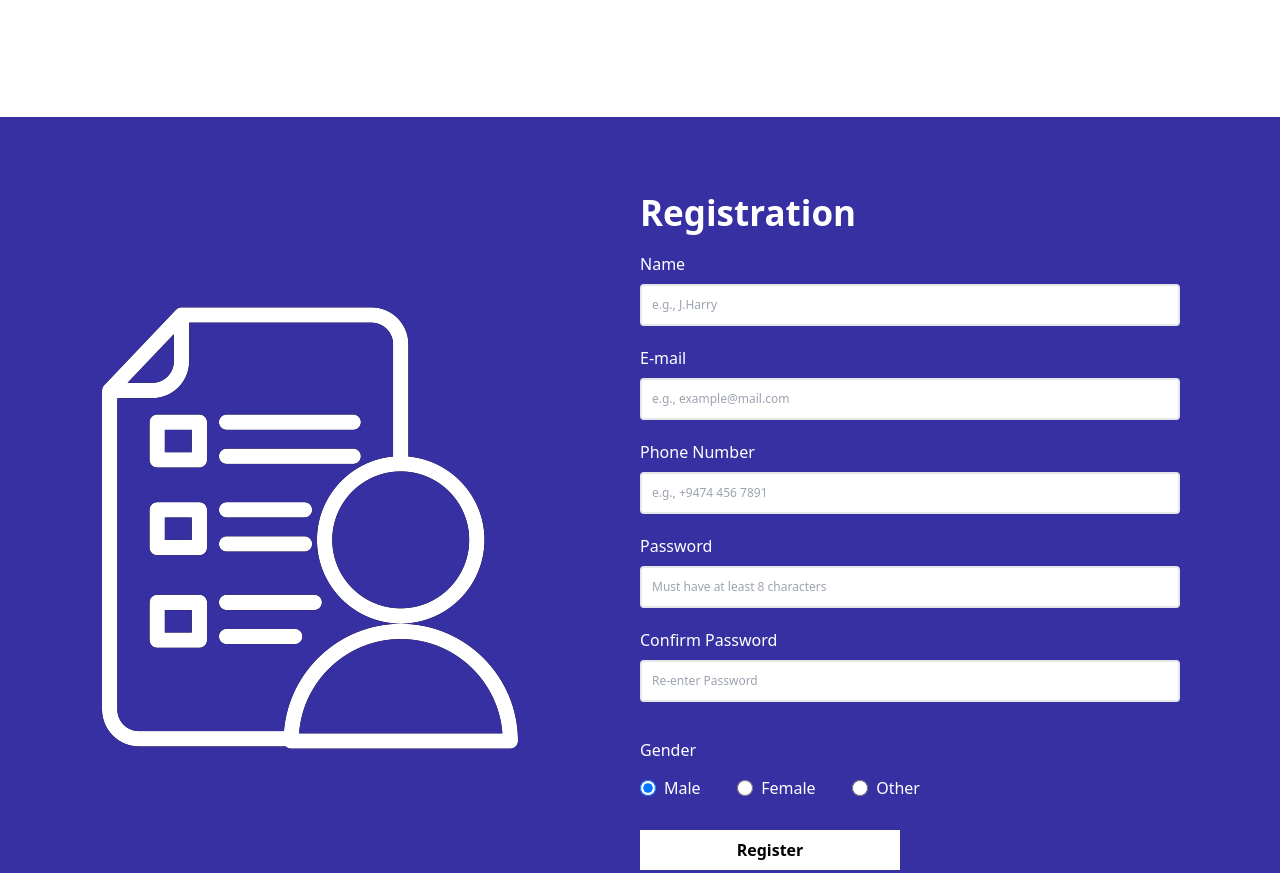
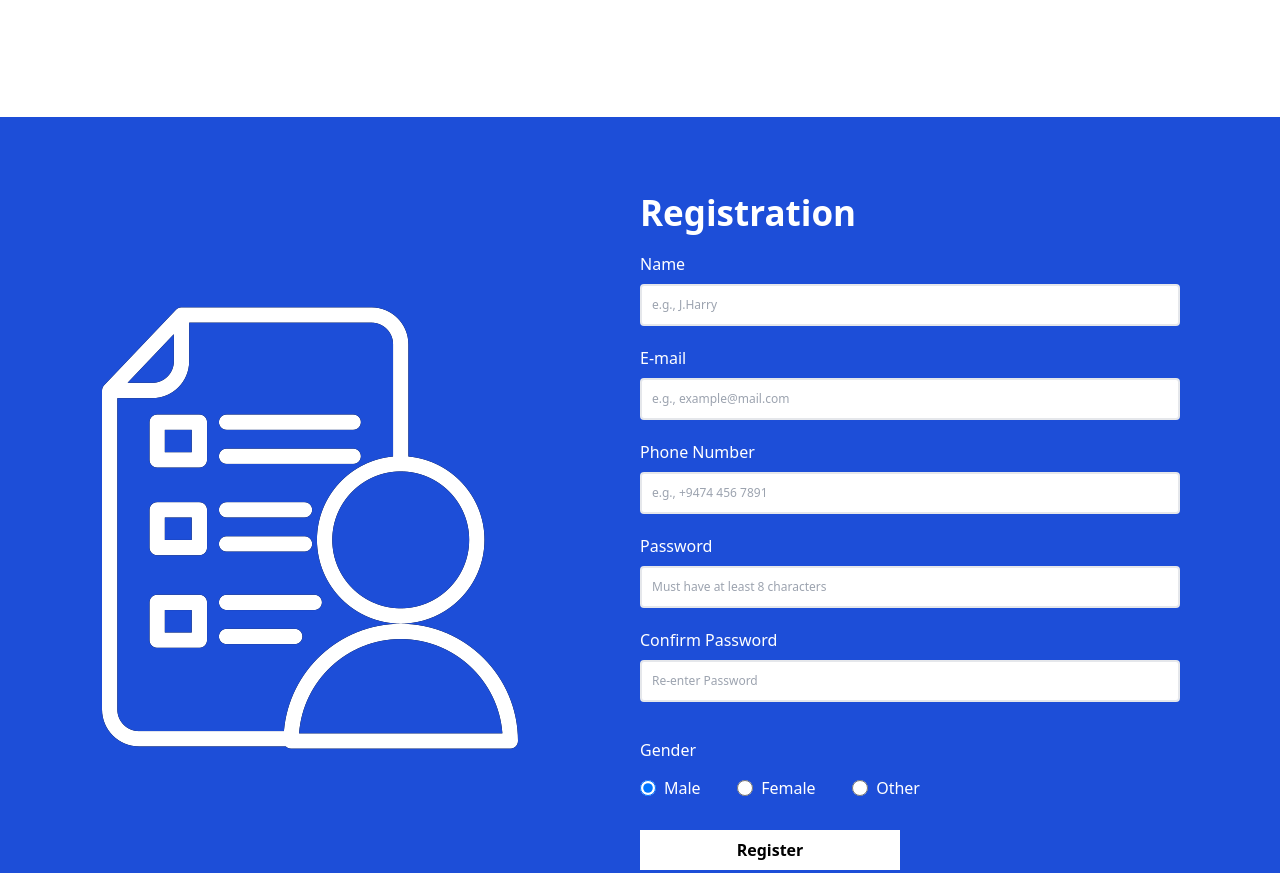
Before and after one commit to suranga97/Stay-At-Home, a website: page index.html in a window 1280 px wide. Shown: the part 4353-5226 px from the top of the page. Drawn offline with nearby package versions, Linux system fonts and the light colour scheme.

Commit message:
index.html

```diff
--- a/index.html
+++ b/index.html
@@ -237,7 +237,7 @@
     </div>
 
     <!-- registration form -->
-    <div class="bg-indigo-800 flex px-[100px] py-[70px] items-center max-lg:px-[50px] max-sm:py-[30px]">
+    <div class="bg-blue-700 flex px-[100px] py-[70px] items-center max-lg:px-[50px] max-sm:py-[30px]">
         <section class="w-2/4 pr-[50px] max-md:w-0 max-md:pr-0">
             <img class="" src="assets/account.png" alt="">
         </section>
```
